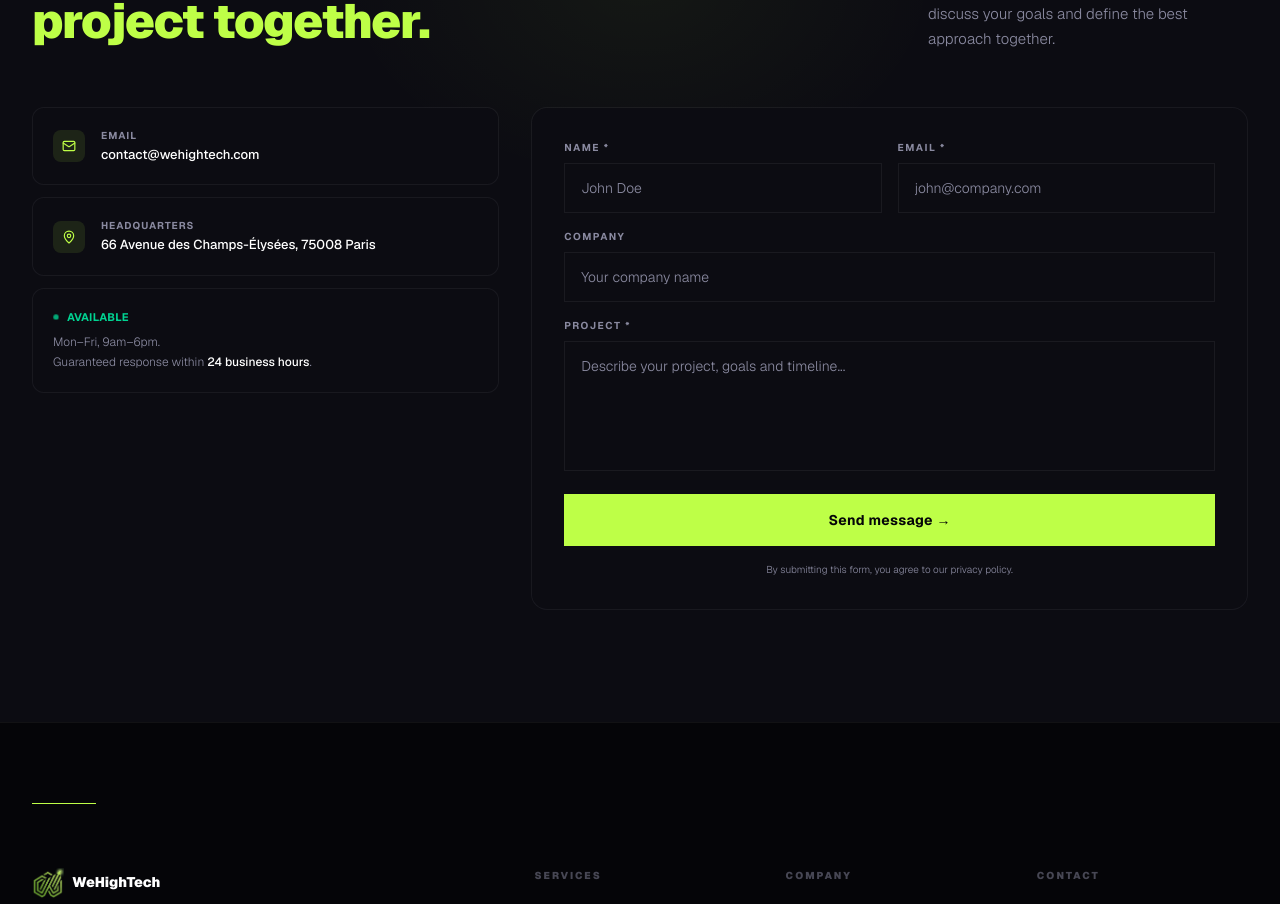
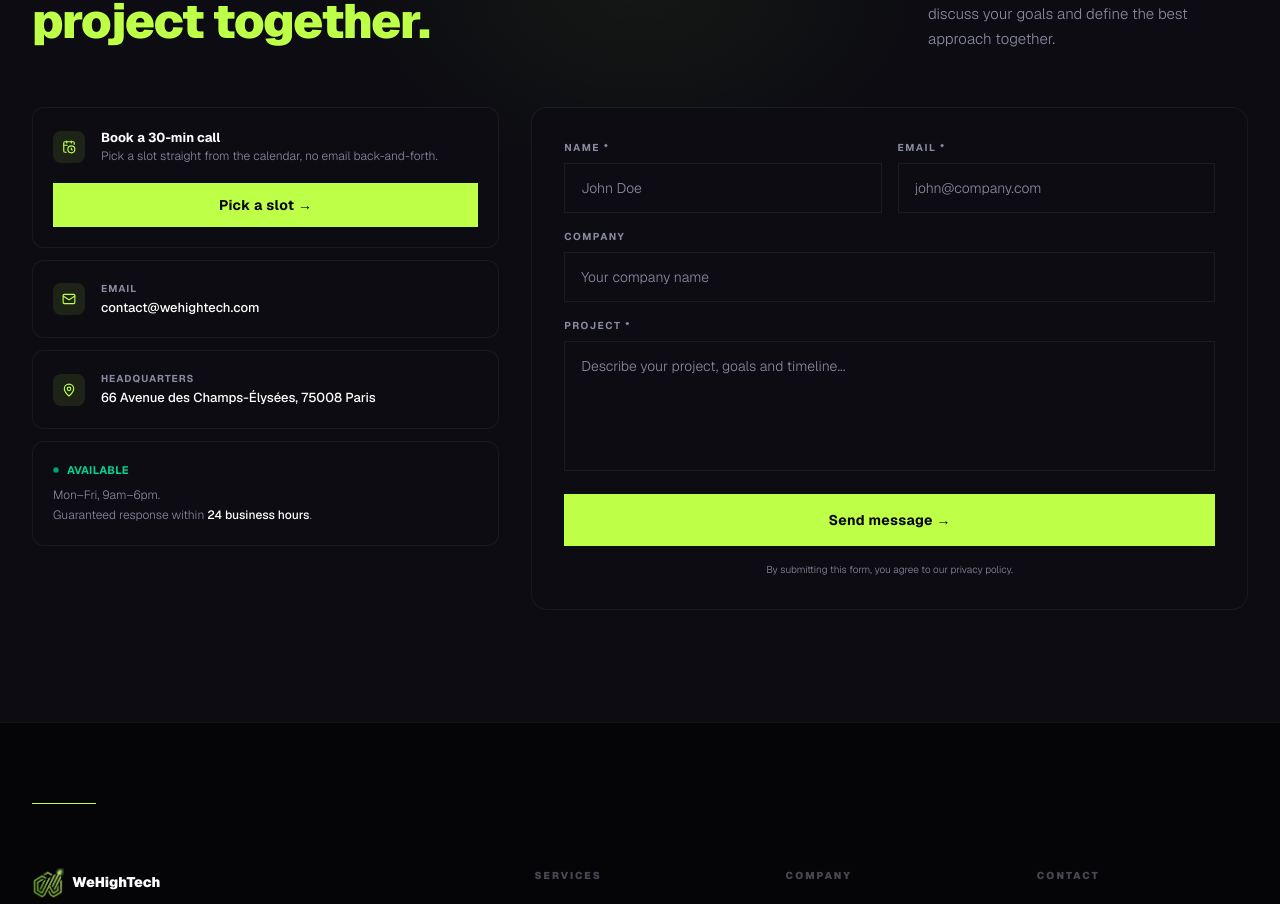
Before and after one commit to riadh-mnasri/wehightech-company, a Next.js app: page /en in a window 1280 px wide. Shown: the part 10341-11245 px from the top of the page. Built offline with nearby package versions, Linux system fonts and the light colour scheme.

Commit message:
feat(contact): enable Calendly booking link

```diff
--- a/components/Contact.tsx
+++ b/components/Contact.tsx
@@ -6,7 +6,7 @@ import { Mail, MapPin, CheckCircle, CalendarClock } from "lucide-react";
 import type { Lang } from "@/lib/i18n";
 
 // Leave empty to hide the booking block.
-const calendlyUrl = "";
+const calendlyUrl = "https://calendly.com/riadh-mnasri";
 
 const content: Record<Lang, {
   eyebrow: string;
```
